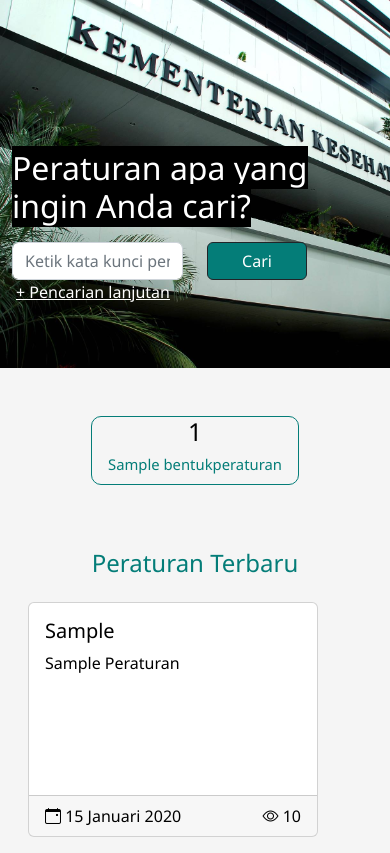
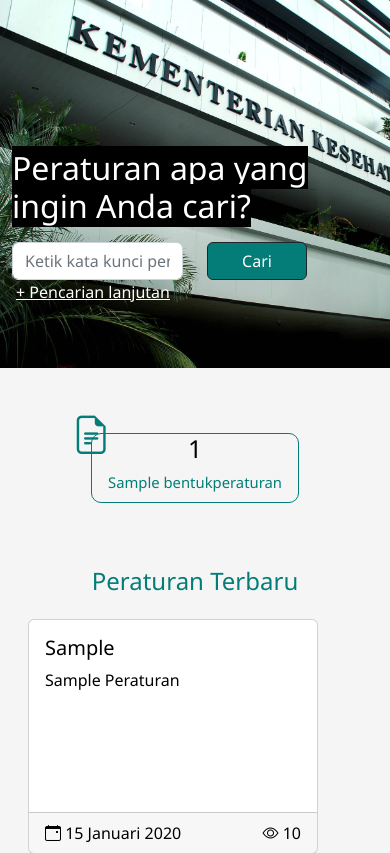
Before and after one commit to GottfriedCP/jdih-bkpk, a Django app: page / in a window 390 px wide. Shown: the part 121-974 px from the top of the page. Run offline with Django 4.2, Linux system fonts and the light colour scheme; tables that the repository leaves empty hold one stand-in row (values such as "Sample post"); parts of the project's set-up code (start-up, migrations or seed data) failed here and were passed over.

Commit message:
style menor

```diff
--- a/jdih/templates/jdih/BASE.html
+++ b/jdih/templates/jdih/BASE.html
@@ -56,7 +56,7 @@
             color: #047d78;
         }
 
-        .color-kemkes{
+        .color-kemkes {
             color: #047d78;
         }
 
@@ -71,9 +71,15 @@
 
         .footer {
             /* background-color: #047d78;
-            color: white; */
+                color: white; */
             border-top: .3rem solid #047d78;
             min-height: 128px;
+        }
+
+        @media all and (max-width: 480px) {
+            .judul-website {
+                display: none;
+            }
         }
     </style>
     {% block head_bl %}{% endblock %}
@@ -116,7 +122,7 @@
                     </li>
                     {% endcomment %}
                 </ul>
-                <span style="font-weight: bold; font-size: 110%;">Jaringan dan Informasi Hukum</span>
+                <span class="judul-website" style="font-weight: bold; font-size: 110%;">Jaringan dan Informasi Hukum</span>
                 {% comment %}
                 <form class="d-flex" role="search">
                     <input class="form-control me-2" type="search" placeholder="Search" aria-label="Search">
--- a/jdih/templates/jdih/index.html
+++ b/jdih/templates/jdih/index.html
@@ -63,14 +63,18 @@
 <section id="statistik" class="mt-5">
     <div class="container d-flex flex-wrap justify-content-center">
         {% for bentuk in bentuks %}
+        <div style="margin-top: -40px;">
+            <div>
+                <div style="position: relative; top: 30px; left: 5px; font-size: 200%;"><i class="bi bi-file-earmark-text color-kemkes" style="font-size: 120%;"></i></div>
+            </div>
             <div class="mx-4 mb-3 text-center px-3" style="border: .1px solid #047d78; border-radius: 10px;">
                 <a href="{% url 'jdih:daftar_peraturan' %}?bentuk={{ bentuk.id }}" style="text-decoration: none;">
                     <h2 class="text-center">
-                    <!--i class="bi bi-file-earmark-text" style="font-size: 120%;"></i><br-->
                         <span style="color: black;">{{ bentuk.peraturans.count }}</span><br>
                         <span class="color-kemkes" style="font-size: 60%;">{{ bentuk.singkatan_nama_bentuk }}</span>
                     </h2>
                 </a>
+            </div>
         </div>
         {% endfor %}
     </div>
```
Lines whose indentation alone changed are shown as unchanged.
